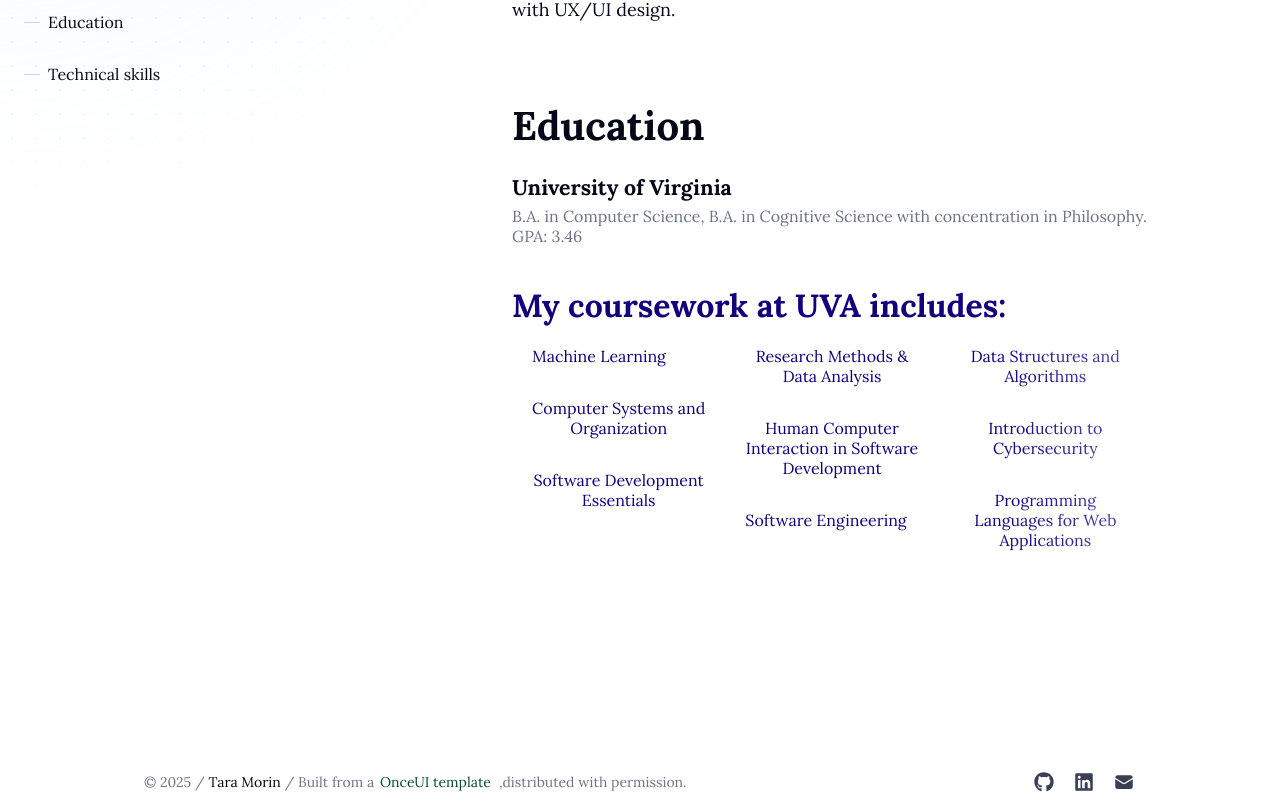
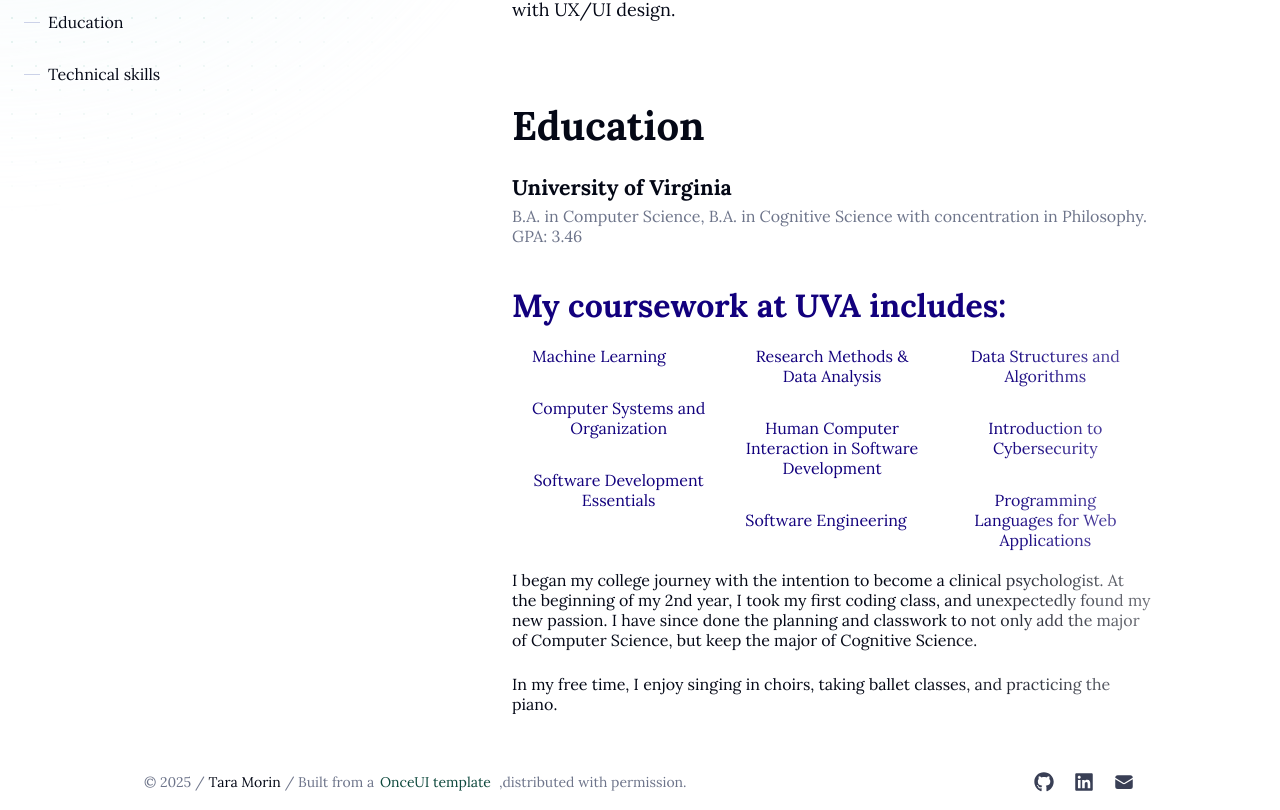
Before and after one commit to tara-morin/website, a Next.js app: page /en/about in a window 1280 px wide. Shown: the part 378-1188 px from the top of the page. Built offline with nearby package versions, Linux system fonts and the light colour scheme.

Commit message:
text delay moved to 3

```diff
--- a/src/app/[locale]/about/page.tsx
+++ b/src/app/[locale]/about/page.tsx
@@ -232,7 +232,7 @@ export default function About(
                         </RevealFx>
                         </>
                     )}
-                    <RevealFx speed="slow" delay={5}>
+                    <RevealFx speed="slow" delay={3}>
                     <Flex gap="24" direction="column">
                     <Text>
                         I began my college journey with the intention to become a clinical psychologist. At the beginning of my 2nd year, I took my first coding class, and unexpectedly found my new passion. I have since done the planning and classwork to not only add the major of Computer Science, but keep the major of Cognitive Science.
```
